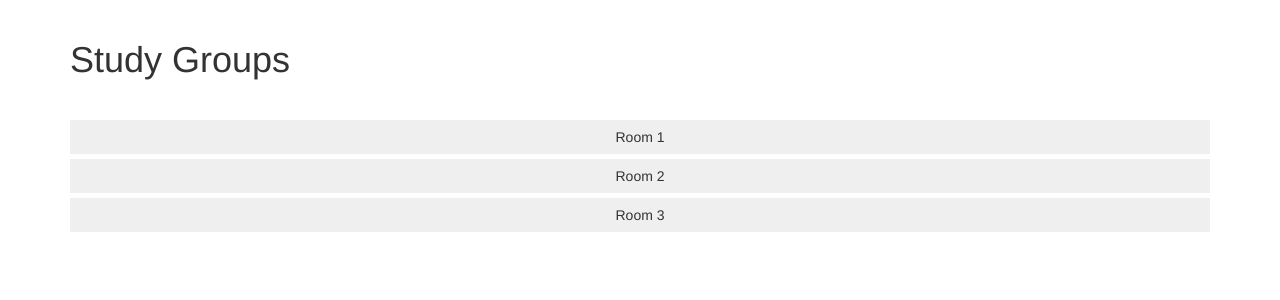
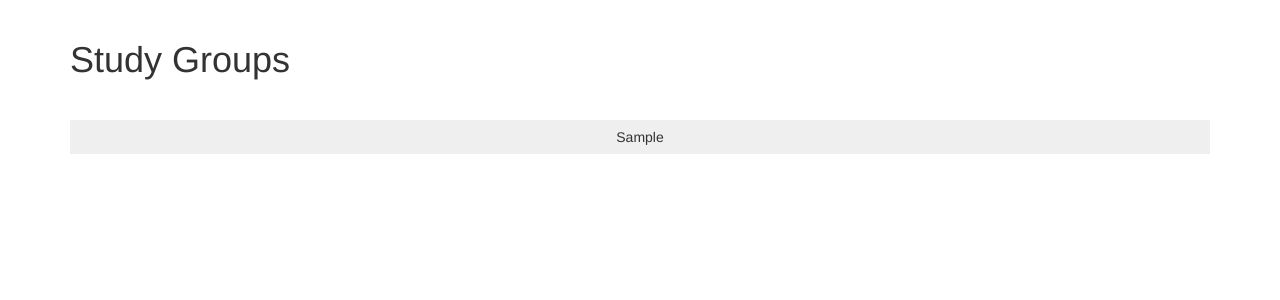
Before and after one commit to myracheng/ponder, a Flask app: template app/templates/chatrooms.html in a window 1280 px wide. Shown: the part 52-352 px from the top of the page. Run offline with Flask 2, Linux system fonts and the light colour scheme; the template is opened without the code that fills it: most values are stand-ins (such as "Sample title", 1, 10 or a date in 2020); some libraries are stand-ins or nearby versions.

Commit message:
Correct room names

```diff
--- a/app/app.py
+++ b/app/app.py
@@ -3,7 +3,7 @@ from flask_socketio import SocketIO, emit, join_room, leave_room
 from flask_bootstrap import Bootstrap
 from src.auth import auth_user, register_user
 from src.user import PonderUser
-from src.db import update_nos, update_yes, get_next_suggestion, create_profile
+from src.db import update_nos, update_yes, get_next_suggestion, create_profile, get_groups
 import os
 import random
 
@@ -22,7 +22,9 @@ def hello_world():
 
 @app.route('/chatrooms_page')
 def chatrooms_page():
-    return render_template('chatrooms.html')
+    groups = get_groups();
+    groups = [', '.join(l) for l in groups]
+    return render_template('chatrooms.html', groups=groups)
 
 
 @app.route('/chatrooms', methods=['POST'])
--- a/app/templates/chatrooms.html
+++ b/app/templates/chatrooms.html
@@ -5,9 +5,9 @@
     <h1 style="margin-bottom:40px" >Study Groups</h1>
 
     <form action="/chatrooms" method="POST">
-        <input type="submit" class = "btn btn-light btn-block" style="border-radius:0" name="chatroom" value="Room 1">
-        <input type="submit" class = "btn btn-light btn-block" style="border-radius:0" name="chatroom" value="Room 2">
-        <input type="submit" class = "btn btn-light btn-block" style="border-radius:0" name="chatroom" value="Room 3">
+        {% for s in groups %}
+            <input type="submit" class = "btn btn-light btn-block" style="border-radius:0" name="chatroom" value={{ s }}>
+        {% endfor %}
     </form>
 </div>
 {% endblock %}
```
